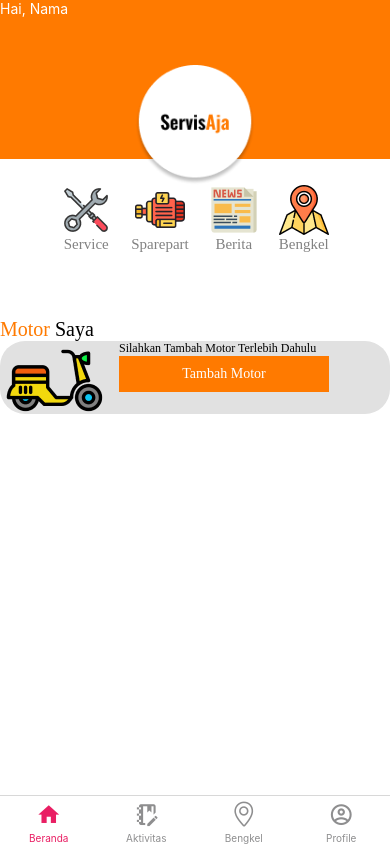
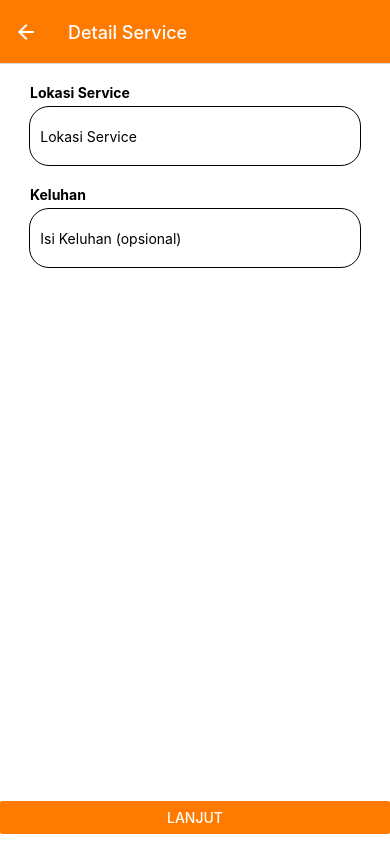
Before and after one commit to tubagusdmaulid00/TUBES-PAM, a React Native app: screen /DetailService in a window 390 px wide. Built offline with nearby package versions, Linux system fonts and the light colour scheme.

Commit message:
upload Service

```diff
--- a/src/assets/index.js
+++ b/src/assets/index.js
@@ -10,6 +10,8 @@ import Sparepart from './Sparepart.png';
 import newspaper from './newspaper.png';
 import location from './location.png';
 import scooter from './scooter.png';
+import Motor from './Motor.png';
+import Iconmotor from './Iconmotor.png';
 export {
   Logo,
   Parking,
@@ -23,4 +25,6 @@ export {
   newspaper,
   location,
   scooter,
+  Motor,
+  Iconmotor,
 };
--- a/src/pages/Beranda/index.js
+++ b/src/pages/Beranda/index.js
@@ -13,6 +13,7 @@ import {
   newspaper,
   location,
   scooter,
+  Motor,
 } from '../../assets';
 import MaterialCommunityIcons from 'react-native-vector-icons/MaterialCommunityIcons';
 import {useNavigation} from '@react-navigation/native';
@@ -34,7 +35,9 @@ const Beranda = () => {
         <SafeAreaView style={styles.image}>
           <Image source={Logo} style={styles.logo} />
           <SafeAreaView style={{flexDirection: 'row'}}>
-            <TouchableOpacity style={styles.kotak}>
+            <TouchableOpacity
+              style={styles.kotak}
+              onPress={() => navigation.navigate('Service')}>
               <Image source={wrench} />
               <Text style={styles.titleicon}>Service</Text>
             </TouchableOpacity>
@@ -73,6 +76,34 @@ const Beranda = () => {
             </TouchableOpacity>
           </SafeAreaView>
         </SafeAreaView>
+        <TouchableOpacity style={styles.boxmotor}>
+          <SafeAreaView>
+            <Text>Vario 160 ABS</Text>
+            <Text>Blaster</Text>
+            <Text>BE 2411 AGS</Text>
+            <Text>Terakhir Servis</Text>
+            <SafeAreaView style={{flexDirection: 'row'}}>
+              <MaterialCommunityIcons
+                name="calendar-blank-outline"
+                color={'#000000'}
+                size={24}
+              />
+              <Text>17 Nov 2022</Text>
+            </SafeAreaView>
+            <Text>Servis selanjutnya</Text>
+            <SafeAreaView style={{flexDirection: 'row'}}>
+              <MaterialCommunityIcons
+                name="calendar-blank-outline"
+                color={'#000000'}
+                size={24}
+              />
+              <Text>17 Nov 2023</Text>
+            </SafeAreaView>
+          </SafeAreaView>
+          <SafeAreaView style={{marginLeft: 20, justifyContent: 'center'}}>
+            <Image source={Motor} />
+          </SafeAreaView>
+        </TouchableOpacity>
       </SafeAreaView>
     </SafeAreaView>
   );
@@ -147,4 +178,15 @@ const styles = StyleSheet.create({
     color: 'white',
     fontFamily: 'Poppins-SemiBold',
   },
+  boxmotor: {
+    flexDirection: 'row',
+    padding: 20,
+    borderBottomWidth: 2,
+    borderRightWidth: 1,
+    borderLeftWidth: 1,
+    borderColor: 'gray',
+    borderRadius: 20,
+    justifyContent: 'center',
+    marginTop: 20,
+  },
 });
--- /dev/null
+++ b/src/pages/DetailService/index.js
@@ -0,0 +1,50 @@
+import React, {useState} from 'react';
+import {SafeAreaView, StyleSheet, Text, Button} from 'react-native';
+import {Input} from '../../components';
+import {useNavigation} from '@react-navigation/native';
+
+const DetailService = () => {
+  const navigation = useNavigation();
+  const [lokasi, onChangeLokasi] = useState('');
+  const [keluhan, onChangeKeluhan] = useState('');
+  return (
+    <SafeAreaView style={styles.page}>
+      <Input
+        value={lokasi}
+        onChangeText={onChangeLokasi}
+        placeholder={'Lokasi Service'}
+        showtitle={true}
+        name={'Lokasi Service'}
+      />
+      <Input
+        value={keluhan}
+        onChangeText={onChangeKeluhan}
+        placeholder={'Isi Keluhan (opsional)'}
+        showtitle={true}
+        name={'Keluhan'}
+      />
+      <SafeAreaView style={styles.footer}>
+        <Button
+          style={styles.button}
+          onPress={() => navigation.navigate('HomeTab')}
+          title="Lanjut"
+          color="#FF7A00"
+        />
+      </SafeAreaView>
+    </SafeAreaView>
+  );
+};
+
+export default DetailService;
+
+const styles = StyleSheet.create({
+  page: {
+    flex: 1,
+    backgroundColor: 'white',
+  },
+  footer: {
+    flex: 1,
+    justifyContent: 'flex-end',
+    marginBottom: 10,
+  },
+});
--- /dev/null
+++ b/src/pages/Service/index.js
@@ -0,0 +1,55 @@
+import React from 'react';
+import {
+  Image,
+  SafeAreaView,
+  StyleSheet,
+  Text,
+  TouchableOpacity,
+  View,
+} from 'react-native';
+import {Iconmotor} from '../../assets';
+import {useNavigation} from '@react-navigation/native';
+const Service = () => {
+  const navigation = useNavigation();
+  return (
+    <SafeAreaView style={styles.page}>
+      <TouchableOpacity
+        style={styles.box}
+        onPress={() => navigation.navigate('DetailService')}>
+        <SafeAreaView style={styles.boximage}>
+          <Image source={Iconmotor} />
+        </SafeAreaView>
+        <SafeAreaView>
+          <Text style={styles.title}>Vario CSS ISS</Text>
+          <Text style={styles.nopol}>BE 1234 PO</Text>
+        </SafeAreaView>
+      </TouchableOpacity>
+    </SafeAreaView>
+  );
+};
+
+export default Service;
+
+const styles = StyleSheet.create({
+  page: {
+    flex: 1,
+    backgroundColor: 'white',
+    paddingHorizontal: 10,
+  },
+  box: {
+    flexDirection: 'row',
+    alignItems: 'center',
+    padding: 20,
+  },
+  boximage: {
+    marginRight: 20,
+  },
+  title: {
+    color: '#000000',
+    fontFamily: 'Poppins-Bold',
+  },
+  nopol: {
+    color: '#000000',
+    fontFamily: 'Poppins-Regular',
+  },
+});
--- a/src/pages/TambahMotor/index.js
+++ b/src/pages/TambahMotor/index.js
@@ -51,7 +51,6 @@ const TambahMotor = () => {
           onPress={() => navigation.navigate('HomeTab')}
           title="Selesai"
           color="#FF7A00"
-          accessibilityLabel="Learn more about this purple button"
         />
       </SafeAreaView>
     </SafeAreaView>
@@ -76,8 +75,8 @@ const styles = StyleSheet.create({
     width: 220,
   },
   footer: {
-		flex: 1,
-		justifyContent:'flex-end',
-		marginBottom:10,
-	},
+    flex: 1,
+    justifyContent: 'flex-end',
+    marginBottom: 10,
+  },
 });
--- a/src/pages/index.js
+++ b/src/pages/index.js
@@ -17,6 +17,8 @@ import Bengkel from './Bengkel';
 import Aktivitas from './Aktivitas';
 import Profile from './Profile';
 import TambahMotor from './TambahMotor';
+import Service from './Service';
+import DetailService from './DetailService';
 export {
   Splash1,
   Splash2,
@@ -37,4 +39,6 @@ export {
   Aktivitas,
   Profile,
   TambahMotor,
+  Service,
+  DetailService,
 };
--- a/src/router/index.js
+++ b/src/router/index.js
@@ -24,7 +24,9 @@ import {
   Bengkel,
   Aktivitas,
   Profile,
-	TambahMotor
+  TambahMotor,
+	Service,
+	DetailService
 } from '../pages';
 
 const Stack = createNativeStackNavigator();
@@ -151,11 +153,31 @@ const Router = () => {
           name="FinalChangePassword"
           component={FinalChangePassword}
         />
-				<Stack.Screen
+        <Stack.Screen
           name="TambahMotor"
           component={TambahMotor}
           options={{
             title: 'Tambah Motor',
+            headerShown: true,
+            headerStyle: {backgroundColor: '#FF7A00'},
+            headerTintColor: '#fff',
+          }}
+        />
+				<Stack.Screen
+          name="Service"
+          component={Service}
+          options={{
+            title: 'Motor',
+            headerShown: true,
+            headerStyle: {backgroundColor: '#FF7A00'},
+            headerTintColor: '#fff',
+          }}
+        />
+				<Stack.Screen
+          name="DetailService"
+          component={DetailService}
+          options={{
+            title: 'Detail Service',
             headerShown: true,
             headerStyle: {backgroundColor: '#FF7A00'},
             headerTintColor: '#fff',
```
Also changed, not shown: src/assets/Iconmotor.png (added), src/assets/Motor.png (added).
